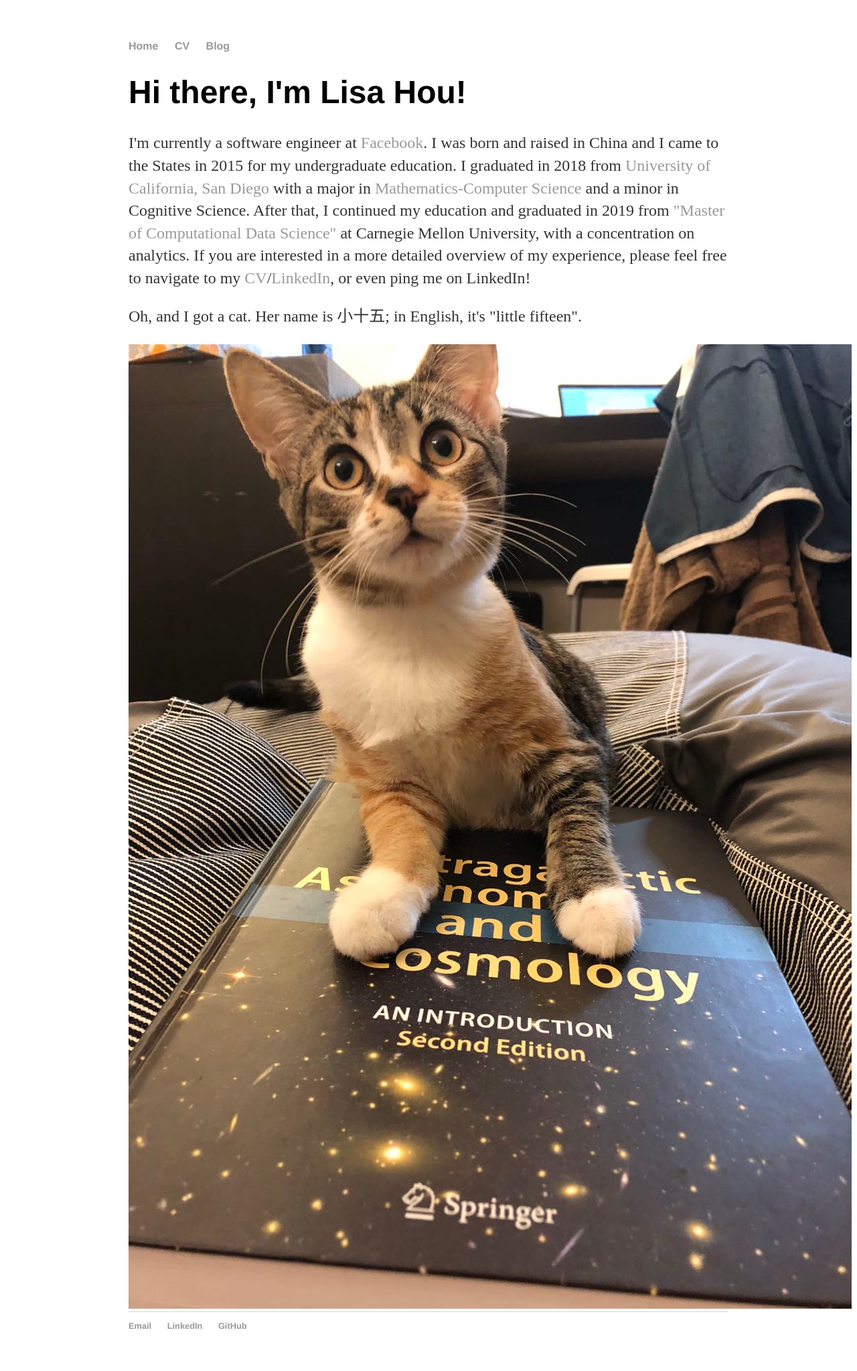
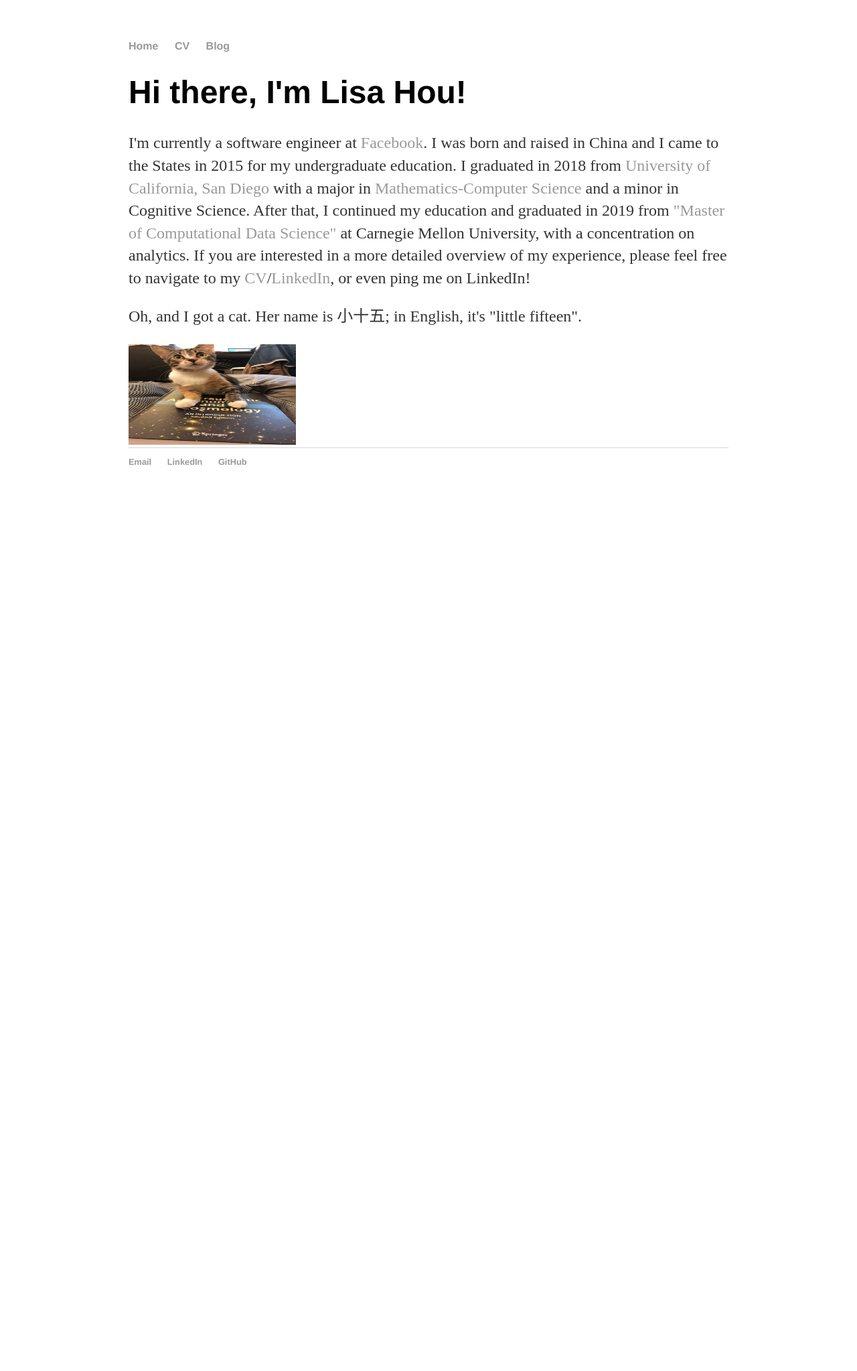
Before and after one commit to lisahou888/lisahou888.github.io, a Jekyll site: the page built from index.html, in a window 1280 px wide. Shown: the whole page at 67% size. Built offline with Jekyll 4.4.1, drawn with Linux system fonts in a browser that asks for light colours; after the commit the page ends 900 px from its top, so only the background shows below that.

Commit message:
adjust size

```diff
--- a/index.html
+++ b/index.html
@@ -9,4 +9,4 @@ title: Lisa Hou
 	<p>Oh, and I got a cat. Her name is 小十五; in English, it's "little fifteen". </p>
 </div><!-- /.blurb -->
 
-<img src="cat.jpeg" alt="Xiao Shi Wu">
+<img src="cat.jpeg" alt="Xiao Shi Wu" width="250" height="150">
```
